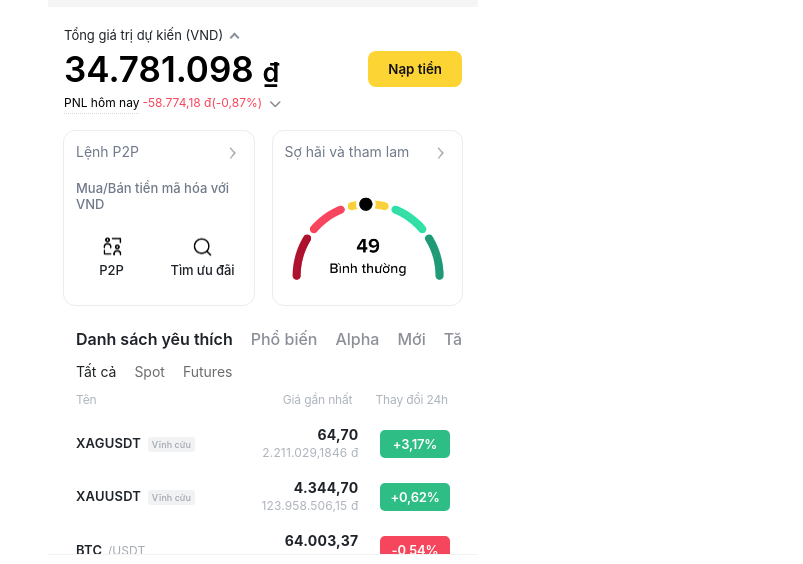
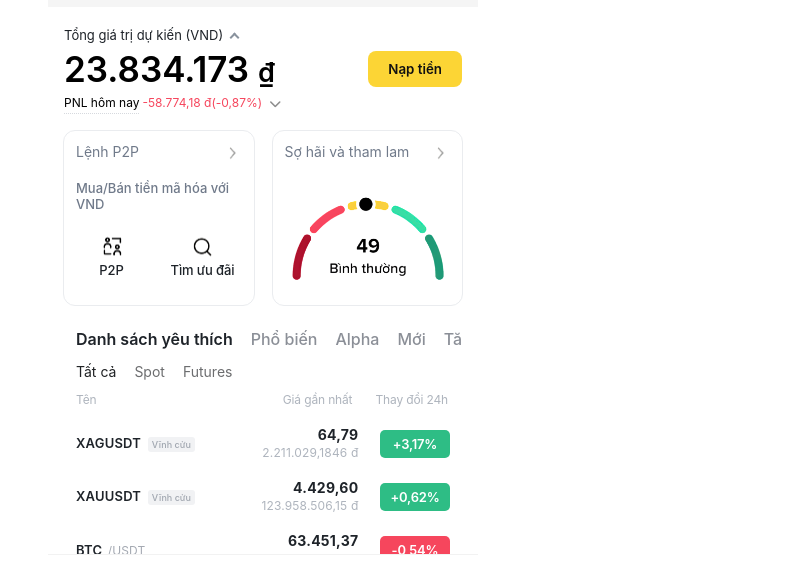
Before and after one commit to Duythang220911/binance, a React app: page index-extra.html in a window 1280 px wide. Shown: the part 126-690 px from the top of the page, 377-1180 px from the left. Built offline with nearby package versions, Linux system fonts and the light colour scheme.

Commit message:
Update index-extra.html

```diff
--- a/index-extra.html
+++ b/index-extra.html
@@ -92,7 +92,7 @@
     </div>
 
     <div class="balance-row">
-      <h1 class="amount">34.781.098 <span>₫</span></h1>
+      <h1 class="amount">23.834.173 <span>₫</span></h1>
       <button class="deposit-btn">Nạp tiền</button>
     </div>
 
@@ -178,7 +178,7 @@
           <span class="tag">Vĩnh cửu</span>
         </td>
         <td class="text-right">
-          <strong>64,70</strong>
+          <strong>64,79</strong>
           <small>2.211.029,1846 đ</small>
         </td>
         <td class="text-right">
@@ -192,7 +192,7 @@
           <span class="tag">Vĩnh cửu</span>
         </td>
         <td class="text-right">
-          <strong>4.344,70</strong>
+          <strong>4.429,60</strong>
           <small>123.958.506,15 đ</small>
         </td>
         <td class="text-right">
@@ -206,7 +206,7 @@
           <span class="pair">/USDT</span>
         </td>
         <td class="text-right">
-          <strong>64.003,37</strong>
+          <strong>63.451,37</strong>
           <small>2.125.397.554,12 đ</small>
         </td>
         <td class="text-right">
```
